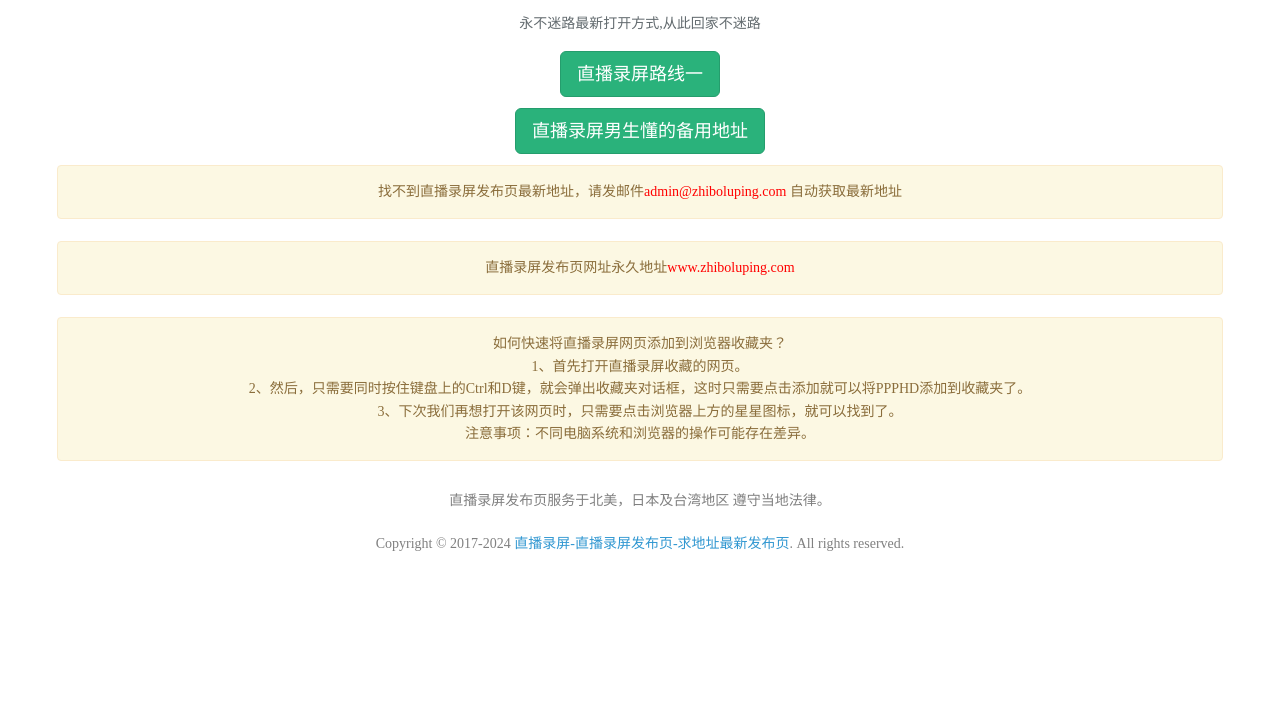
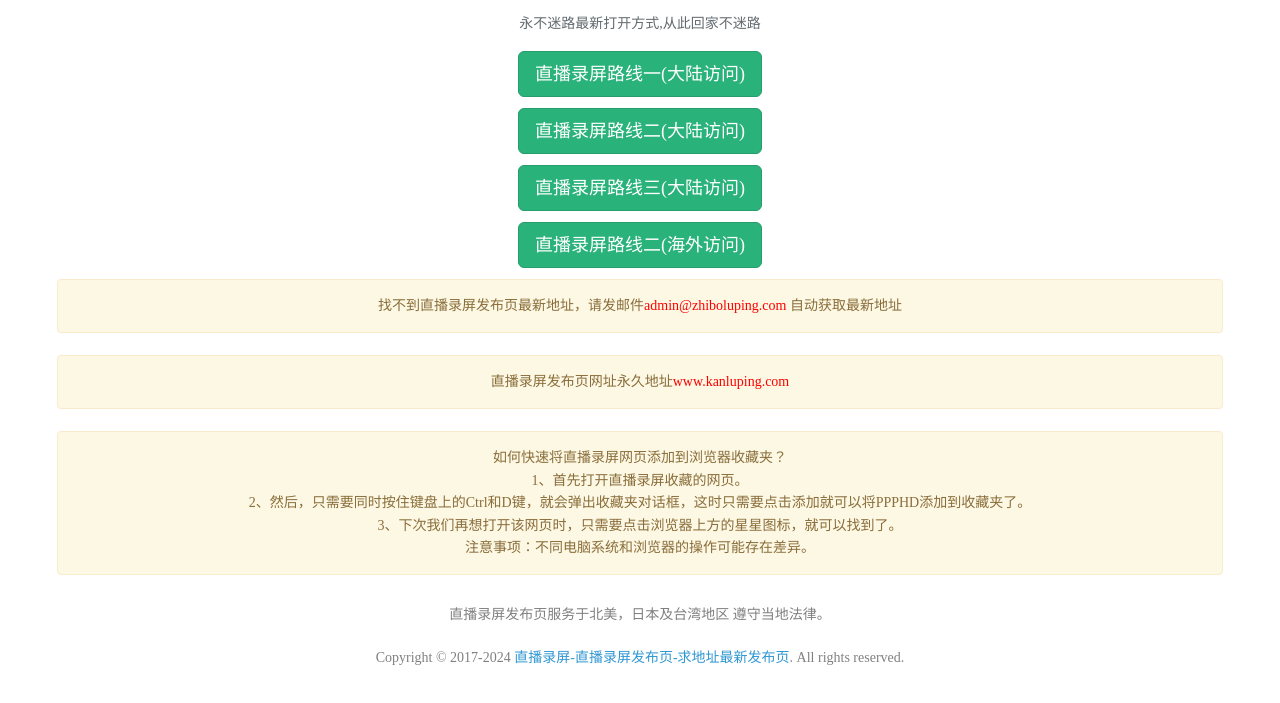
Before and after one commit to zhiboluping/zhiboluping, a plain HTML site: page index.html in a window 1280 px wide. Shown: the part 67-770 px from the top of the page. Drawn offline with Linux system fonts and the light colour scheme.

Commit message:
Update index.html

```diff
--- a/index.html
+++ b/index.html
@@ -39,18 +39,27 @@
                 <p>永不迷路最新打开方式,从此回家不迷路</p>
                </p>
                 <p>
-                    <a href="/1.html"  rel="nofollow"  class="btn btn-lg btn-success">直播录屏路线一</a>
+                    <a href="/1.html"  rel="nofollow"  class="btn btn-lg btn-success">直播录屏路线一(大陆访问)</a>
 
                 </p>
-	    <p>
-                    <a href="https://zhiboluping.github.io/"  rel="nofollow"  class="btn btn-lg btn-success">直播录屏男生懂的备用地址</a>
+		    <p>
+                    <a href="/2.html"  rel="nofollow"  class="btn btn-lg btn-success">直播录屏路线二(大陆访问)</a>
+
+                </p>
+		    <p>
+                    <a href="/3.html"  rel="nofollow"  class="btn btn-lg btn-success">直播录屏路线三(大陆访问)</a>
+
+                </p>
+	   <p>
+                    <a href="/hw.html"  rel="nofollow"  class="btn btn-lg btn-success">直播录屏路线二(海外访问)</a>
+
                 </p>
 
 								<div class="alert alert-warning">
 					找不到直播录屏发布页最新地址，请发邮件<font color="red">admin@zhiboluping.com</font> 自动获取最新地址
 				</div>
 				<div class="alert alert-warning">
-					直播录屏发布页网址永久地址<font color="red">www.zhiboluping.com</font>
+					直播录屏发布页网址永久地址<font color="red">www.kanluping.com </font>
 				</div>
 			<div class="alert alert-warning">
 				如何快速将直播录屏网页添加到浏览器收藏夹？</br>
```
